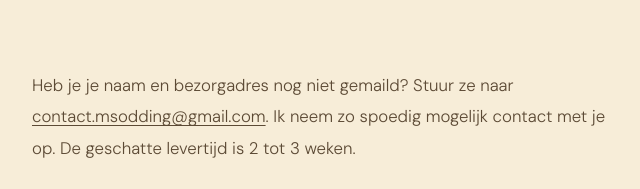
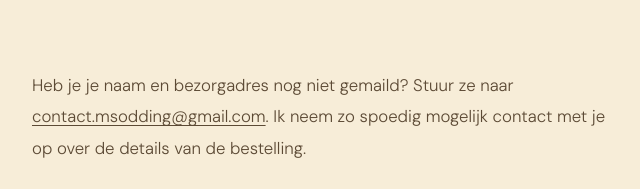
Before and after one commit to Mettis002/msodding.com, a plain HTML site: page dichten/bedankt/index.html in a window 1280 px wide. Shown: the part 335-524 px from the top of the page, 312-952 px from the left. Drawn offline with Linux system fonts and the light colour scheme.

Commit message:
Tweak bedankt copy, fix Het meer van minder month

```diff
--- a/dichten/bedankt/index.html
+++ b/dichten/bedankt/index.html
@@ -30,7 +30,7 @@
       <p class="intro-text">
         Heb je je naam en bezorgadres nog niet gemaild? Stuur ze naar
         <a href="mailto:contact.msodding@gmail.com?subject=Gedicht" class="text-link">contact.msodding@gmail.com</a>.
-        Ik neem zo spoedig mogelijk contact met je op. De geschatte levertijd is 2 tot 3 weken.
+        Ik neem zo spoedig mogelijk contact met je op over de details van de bestelling.
       </p>
       <a href="/" class="btn-steun">
         Terug naar de homepage
```
Also changed, not shown: schrijven/index.html (+1 -1 lines).
